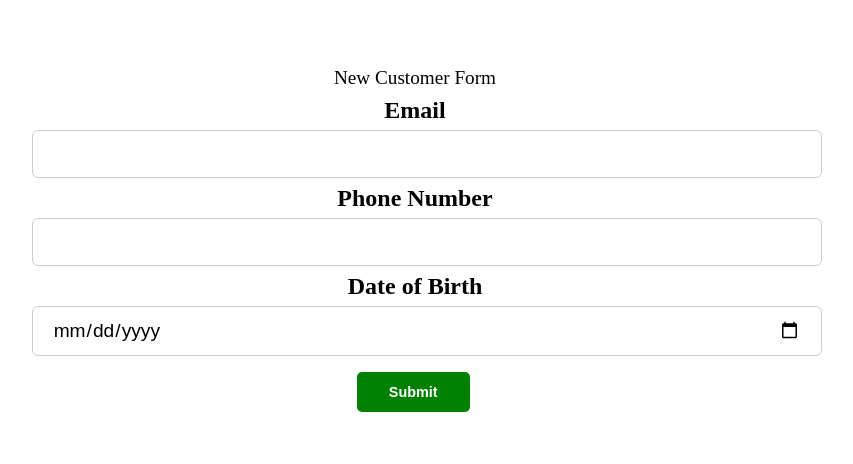
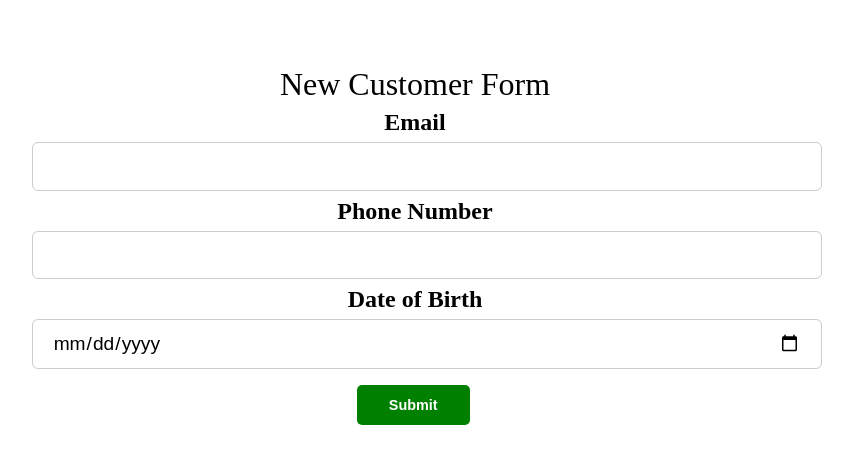
Before and after one commit to ITMD-362-Fall-Rita-Sanabria/lab2, a plain HTML site: page index.html in a window 1280 px wide. Shown: the whole page, without its empty margins (225-1078 px from the left). Drawn offline with Linux system fonts and the light colour scheme.

Commit message:
fixing sizing

```diff
--- a/style.css
+++ b/style.css
@@ -16,7 +16,7 @@ input {
   border-radius: 6px;
 }
 
-h1 {
+#container h1 {
   text-align: center; /* Center the text */
   margin: 10px 0; /* Add some vertical spacing */
   font-size: 2em;
```
